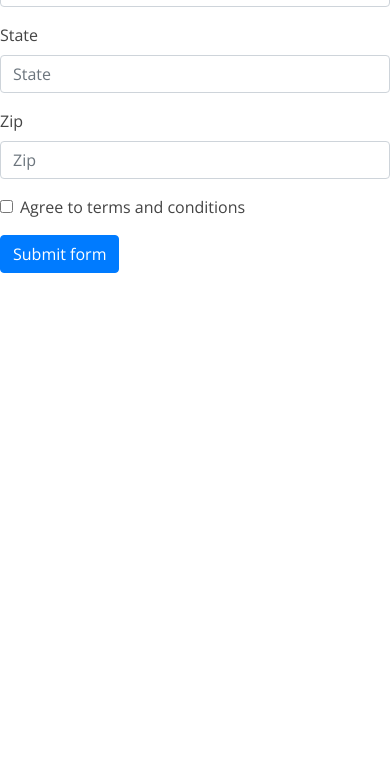
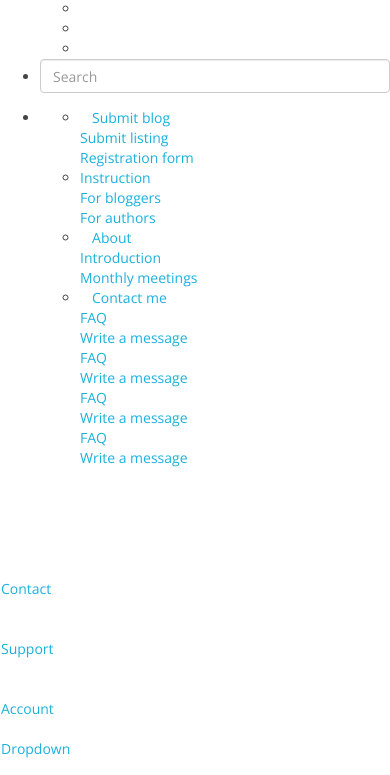
Before and after one commit to zsorryboyz/stagmg, a CodeIgniter app: page /Product/index.php/main/test in a window 390 px wide; the page is wider, and only the part inside the window is pictured. Shown: the part 321-1096 px from the top of that part. Before the commit the page ends 594 px from the top of that part, so only its background shows below. Run offline with CodeIgniter, Linux system fonts and the light colour scheme; some libraries are stand-ins or nearby versions.

Commit message:
'changenameedit'

```diff
--- a/application/controllers/Product.php
+++ b/application/controllers/Product.php
@@ -56,7 +56,7 @@
 }
 
 
-  	$this->load->view('Editproduct',$data );
+  	$this->load->view('Editpro',$data );
 
 }
 
--- a/application/views/Product.php
+++ b/application/views/Product.php
@@ -93,7 +93,7 @@
         <a href="Product" class="list-group-item list-group-item-action bg-light">อัลบัมสินค้า</a>
         <a href="orderstore" class="list-group-item list-group-item-action bg-light">สินค้าคงคลัง</a>
 
-        <a href="viewOrder" class="list-group-item list-group-item-action bg-light">การจัดส่งสินค้า</a>
+        <a href="viewOrder" class="list-group-item list-group-item-action bg-light">ประวัติการขาย</a>
         <a href="#" class="list-group-item list-group-item-action bg-light">ประวัติการส่ง</a>
       </div>
     </div>
--- a/application/views/test.php
+++ b/application/views/test.php
@@ -42,120 +42,309 @@
   <div id="fb-root"></div>
   <script async defer crossorigin="anonymous" src="https://connect.facebook.net/th_TH/sdk.js#xfbml=1&version=v4.0&appId=639497196533705&autoLogAppEvents=1"></script>
 
+<style>
+/* Only for snippet */
+.double-nav .breadcrumb-dn {
+  color: #fff;
+}
+
+
+</style>
+
 
 </head>
 
-<body>
 
-<form class="needs-validation" novalidate>
-  <div class="form-row">
-    <div class="col-md-4 mb-3">
-      <label for="1">First name</label>
-      <input type="text" class="form-control" id="1" placeholder="First name" value="Mark" required>
-      <div class="valid-feedback">
-        Looks good!
+
+<body class="fixed-sn cyan-skin">
+
+<!--Double navigation-->
+<header>
+  <!-- Sidebar navigation -->
+  <div id="slide-out" class="side-nav sn-bg-4 fixed">
+    <ul class="custom-scrollbar">
+      <!-- Logo -->
+      <li>
+        <div class="logo-wrapper waves-light">
+          <a href="#"><img src="https://mdbootstrap.com/img/logo/mdb-transparent.png" class="img-fluid flex-center"></a>
+        </div>
+      </li>
+      <!--/. Logo -->
+      <!--Social-->
+      <li>
+        <ul class="social">
+          <li><a href="#" class="icons-sm fb-ic"><i class="fab fa-facebook-f"> </i></a></li>
+          <li><a href="#" class="icons-sm pin-ic"><i class="fab fa-pinterest"> </i></a></li>
+          <li><a href="#" class="icons-sm gplus-ic"><i class="fab fa-google-plus-g"> </i></a></li>
+          <li><a href="#" class="icons-sm tw-ic"><i class="fab fa-twitter"> </i></a></li>
+        </ul>
+      </li>
+      <!--/Social-->
+      <!--Search Form-->
+      <li>
+        <form class="search-form" role="search">
+          <div class="form-group md-form mt-0 pt-1 waves-light">
+            <input type="text" class="form-control" placeholder="Search">
+          </div>
+        </form>
+      </li>
+      <!--/.Search Form-->
+      <!-- Side navigation links -->
+      <li>
+        <ul class="collapsible collapsible-accordion">
+          <li><a class="collapsible-header waves-effect arrow-r"><i class="fas fa-chevron-right"></i> Submit blog<i
+                class="fas fa-angle-down rotate-icon"></i></a>
+            <div class="collapsible-body">
+              <ul class="list-unstyled">
+                <li><a href="#" class="waves-effect">Submit listing</a>
+                </li>
+                <li><a href="#" class="waves-effect">Registration form</a>
+                </li>
+              </ul>
+            </div>
+          </li>
+          <li><a class="collapsible-header waves-effect arrow-r"><i class="fas fa-hand-pointer"></i> Instruction<i
+                class="fas fa-angle-down rotate-icon"></i></a>
+            <div class="collapsible-body">
+              <ul class="list-unstyled">
+                <li><a href="#" class="waves-effect">For bloggers</a>
+                </li>
+                <li><a href="#" class="waves-effect">For authors</a>
+                </li>
+              </ul>
+            </div>
+          </li>
+          <li><a class="collapsible-header waves-effect arrow-r"><i class="fas fa-eye"></i> About<i class="fas fa-angle-down rotate-icon"></i></a>
+            <div class="collapsible-body">
+              <ul class="list-unstyled">
+                <li><a href="#" class="waves-effect">Introduction</a>
+                </li>
+                <li><a href="#" class="waves-effect">Monthly meetings</a>
+                </li>
+              </ul>
+            </div>
+          </li>
+          <li><a class="collapsible-header waves-effect arrow-r"><i class="far fa-envelope"></i> Contact me<i class="fas fa-angle-down rotate-icon"></i></a>
+            <div class="collapsible-body">
+              <ul class="list-unstyled">
+                <li><a href="#" class="waves-effect">FAQ</a>
+                </li>
+                <li><a href="#" class="waves-effect">Write a message</a>
+                </li>
+                <li><a href="#" class="waves-effect">FAQ</a>
+                </li>
+                <li><a href="#" class="waves-effect">Write a message</a>
+                </li>
+                <li><a href="#" class="waves-effect">FAQ</a>
+                </li>
+                <li><a href="#" class="waves-effect">Write a message</a>
+                </li>
+                <li><a href="#" class="waves-effect">FAQ</a>
+                </li>
+                <li><a href="#" class="waves-effect">Write a message</a>
+                </li>
+              </ul>
+            </div>
+          </li>
+        </ul>
+      </li>
+      <!--/. Side navigation links -->
+    </ul>
+    <div class="sidenav-bg mask-strong"></div>
+  </div>
+  <!--/. Sidebar navigation -->
+  <!-- Navbar -->
+  <nav class="navbar fixed-top navbar-toggleable-md navbar-expand-lg scrolling-navbar double-nav">
+    <!-- SideNav slide-out button -->
+    <div class="float-left">
+      <a href="#" data-activates="slide-out" class="button-collapse"><i class="fas fa-bars"></i></a>
+    </div>
+    <!-- Breadcrumb-->
+    <div class="breadcrumb-dn mr-auto">
+      <p>Material Design for Bootstrap</p>
+    </div>
+    <ul class="nav navbar-nav nav-flex-icons ml-auto">
+      <li class="nav-item">
+        <a class="nav-link"><i class="fas fa-envelope"></i> <span class="clearfix d-none d-sm-inline-block">Contact</span></a>
+      </li>
+      <li class="nav-item">
+        <a class="nav-link"><i class="fas fa-comments"></i> <span class="clearfix d-none d-sm-inline-block">Support</span></a>
+      </li>
+      <li class="nav-item">
+        <a class="nav-link"><i class="fas fa-user"></i> <span class="clearfix d-none d-sm-inline-block">Account</span></a>
+      </li>
+      <li class="nav-item dropdown">
+        <a class="nav-link dropdown-toggle" href="#" id="navbarDropdownMenuLink" data-toggle="dropdown"
+          aria-haspopup="true" aria-expanded="false">
+          Dropdown
+        </a>
+        <div class="dropdown-menu dropdown-menu-right" aria-labelledby="navbarDropdownMenuLink">
+          <a class="dropdown-item" href="#">Action</a>
+          <a class="dropdown-item" href="#">Another action</a>
+          <a class="dropdown-item" href="#">Something else here</a>
+        </div>
+      </li>
+    </ul>
+  </nav>
+  <!-- /.Navbar -->
+</header>
+<!--/.Double navigation-->
+
+<!--Main layout-->
+<main>
+
+  <div class="container-fluid text-center">
+
+    <!--Card-->
+    <div class="card card-cascade wider reverse my-4 pb-5">
+
+      <!--Card image-->
+      <div class="view view-cascade overlay wow fadeIn">
+        <img src="https://mdbootstrap.com/img/Photos/Slides/img%20(52).jpg" class="img-fluid">
+        <a href="#!">
+          <div class="mask rgba-white-slight"></div>
+        </a>
       </div>
+      <!--/Card image-->
+
+      <!--Card content-->
+      <div class="card-body card-body-cascade text-center wow fadeIn" data-wow-delay="0.2s">
+        <!--Title-->
+        <h4 class="card-title"><strong>My adventure</strong></h4>
+        <h5 class="blue-text"><strong>Photography</strong></h5>
+
+        <p class="card-text">Sed ut perspiciatis unde omnis iste natus sit voluptatem accusantium doloremque
+          laudantium, totam rem aperiam.
+        </p>
+
+        <a class="btn btn-primary btn-lg">Primary button</a>
+        <a class="btn btn-secondary btn-lg">Secondary button</a>
+        <a class="btn btn-default btn-lg">Default button</a>
+
+      </div>
+      <!--/.Card content-->
+
     </div>
-    <div class="col-md-4 mb-3">
-      <label for="2">Last name</label>
-      <input type="text" class="form-control" id="2" placeholder="Last name" value="Otto" required>
-      <div class="valid-feedback">
-        Looks good!
+    <!--/.Card-->
+
+  </div>
+
+</main>
+<!--/Main layout-->
+
+<!--Footer-->
+<footer class="page-footer text-center text-md-left pt-4">
+
+  <!--Footer Links-->
+  <div class="container-fluid">
+    <div class="row">
+
+      <!--First column-->
+      <div class="col-md-3">
+        <h5 class="text-uppercase font-weight-bold mb-4">Footer Content</h5>
+        <p>Here you can use rows and columns here to organize your footer content.</p>
       </div>
-    </div>
-    <div class="col-md-4 mb-3">
-      <label for="3">Username</label>
-      <div class="input-group">
-        <div class="input-group-prepend">
-          <span class="input-group-text" id="inputGroupPrepend">@</span>
-        </div>
-        <input type="text" class="form-control" id="validationCustomUsername" placeholder="Username" aria-describedby="inputGroupPrepend" required>
-        <div class="invalid-feedback">
-          Please choose a username.
-        </div>
+      <!--/.First column-->
+
+      <hr class="w-100 clearfix d-md-none">
+
+      <!--Second column-->
+      <div class="col-md-2 mx-auto">
+        <h5 class="text-uppercase font-weight-bold mb-4">Links</h5>
+        <ul class="list-unstyled">
+          <li><a href="#!">Link 1</a></li>
+          <li><a href="#!">Link 2</a></li>
+          <li><a href="#!">Link 3</a></li>
+          <li><a href="#!">Link 4</a></li>
+        </ul>
       </div>
+      <!--/.Second column-->
+
+      <hr class="w-100 clearfix d-md-none">
+
+      <!--Third column-->
+      <div class="col-md-2 mx-auto">
+        <h5 class="text-uppercase font-weight-bold mb-4">Links</h5>
+        <ul class="list-unstyled">
+          <li><a href="#!">Link 1</a></li>
+          <li><a href="#!">Link 2</a></li>
+          <li><a href="#!">Link 3</a></li>
+          <li><a href="#!">Link 4</a></li>
+        </ul>
+      </div>
+      <!--/.Third column-->
+
+      <hr class="w-100 clearfix d-md-none">
+
+      <!--Fourth column-->
+      <div class="col-md-2 mx-auto">
+        <h5 class="text-uppercase font-weight-bold mb-4">Links</h5>
+        <ul class="list-unstyled">
+          <li><a href="#!">Link 1</a></li>
+          <li><a href="#!">Link 2</a></li>
+          <li><a href="#!">Link 3</a></li>
+          <li><a href="#!">Link 4</a></li>
+        </ul>
+      </div>
+      <!--/.Fourth column-->
+
     </div>
   </div>
-  <div class="form-row">
-    <div class="col-md-6 mb-3">
-      <label for="validationCustom03">City</label>
-      <input type="text" class="form-control" id="validationCustom03" placeholder="City" required>
-      <div class="invalid-feedback">
-        Please provide a valid city.
-      </div>
-    </div>
-    <div class="col-md-3 mb-3">
-      <label for="validationCustom04">State</label>
-      <input type="text" class="form-control" id="validationCustom04" placeholder="State" required>
-      <div class="invalid-feedback">
-        Please provide a valid state.
-      </div>
-    </div>
-    <div class="col-md-3 mb-3">
-      <label for="validationCustom05">Zip</label>
-      <input type="text" class="form-control" id="validationCustom05" placeholder="Zip" required>
-      <div class="invalid-feedback">
-        Please provide a valid zip.
-      </div>
+  <!--/.Footer Links-->
+
+  <hr>
+
+  <!--Call to action-->
+  <div class="call-to-action text-center my-4">
+    <ul class="list-unstyled list-inline">
+      <li class="list-inline-item">
+        <h5>Register for free</h5>
+      </li>
+      <li class="list-inline-item"><a href="" class="btn btn-primary">Sign up!</a></li>
+    </ul>
+  </div>
+  <!--/.Call to action-->
+
+  <hr>
+
+<!--Social buttons-->
+<div class="social-section text-center">
+  <ul class="list-unstyled list-inline">
+    <li class="list-inline-item"><a class="btn-floating btn-fb"><i class="fab fa-facebook-f"> </i></a></li>
+    <li class="list-inline-item"><a class="btn-floating btn-tw"><i class="fab fa-twitter"> </i></a></li>
+    <li class="list-inline-item"><a class="btn-floating btn-gplus"><i class="fab fa-google-plus-g"> </i></a></li>
+    <li class="list-inline-item"><a class="btn-floating btn-li"><i class="fab fa-linkedin-in"> </i></a></li>
+    <li class="list-inline-item"><a class="btn-floating btn-git"><i class="fab fa-github"> </i></a></li>
+  </ul>
+</div>
+<!--/.Social buttons-->
+
+  <!--Copyright-->
+  <div class="footer-copyright py-3 text-center">
+    <div class="container-fluid">
+      © 2018 Copyright: <a href="http://www.MDBootstrap.com"> MDBootstrap.com </a>
+
     </div>
   </div>
-  <div class="form-group">
-    <div class="form-check">
-      <input class="form-check-input" type="checkbox" value="" id="invalidCheck" required>
-      <label class="form-check-label" for="invalidCheck">
-        Agree to terms and conditions
-      </label>
-      <div class="invalid-feedback">
-        You must agree before submitting.
-      </div>
-    </div>
-  </div>
-  <button class="btn btn-primary" type="submit">Submit form</button>
-</form>
+  <!--/.Copyright-->
+
+</footer>
+<!--/.Footer-->
+
 
 <script>
-// Example starter JavaScript for disabling form submissions if there are invalid fields
-(function() {
-  'use strict';
-  window.addEventListener('load', function() {
-    // Fetch all the forms we want to apply custom Bootstrap validation styles to
-    var forms = document.getElementsByClassName('needs-validation');
-    // Loop over them and prevent submission
-    var validation = Array.prototype.filter.call(forms, function(form) {
-      form.addEventListener('submit', function(event) {
-        if (form.checkValidity() === false) {
-          event.preventDefault();
-          event.stopPropagation();
-        }
-        form.classList.add('was-validated');
-      }, false);
-    });
-  }, false);
-})();
+
+// SideNav Initialization
+$(".button-collapse").sideNav();
+
+new WOW().init();
 </script>
 
 
 
-  <!-- JavaScript Libraries -->
-  <script src="<?php echo base_url('assets/vendor/jquery/jquery.slim.min.js'); ?>"></script>
-  <script src="<?php echo base_url('assets/vendor/bootstrap/js/bootstrap.bundle.min.js'); ?>"></script>
-  <script src="<?php echo base_url('assets/vendor/jquery/jquery.min.js'); ?>"></script>
-  <script src="<?php echo base_url ('assets/test/lib/jquery/jquery.min.js'); ?>"></script>
-  <script src="<?php echo base_url ('assets/test/lib/jquery/jquery-migrate.min.js'); ?>"></script>
-  <script src="<?php echo base_url ('assets/test/lib/bootstrap/js/bootstrap.bundle.min.js'); ?>"></script>
-  <script src="<?php echo base_url ('assets/test/lib/easing/easing.min.js'); ?>"></script>
-  <script src="<?php echo base_url ('assets/test/lib/mobile-nav/mobile-nav.js'); ?>"></script>
-  <script src="<?php echo base_url ('assets/test/lib/wow/wow.min.js'); ?>"></script>
-  <script src="<?php echo base_url ('assets/test/lib/waypoints/waypoints.min.js'); ?>"></script>
-  <script src="<?php echo base_url ('assets/test/lib/counterup/counterup.min.js'); ?>"></script>
-  <script src="<?php echo base_url ('assets/test/lib/owlcarousel/owl.carousel.min.js'); ?>"></script>
-  <script src="<?php echo base_url ('assets/test/lib/isotope/isotope.pkgd.min.js'); ?>"></script>
-  <script src="<?php echo base_url ('assets/test/lib/lightbox/js/lightbox.min.js'); ?>"></script>
-  <!-- Contact Form JavaScript File -->
-  <script src="<?php echo base_url ('assets/test/contactform/contactform.js'); ?>"></script>
+</body>
 
-  <!-- Template Main Javascript File -->
-  <script src="<?php echo base_url ('assets/test/js/main.js'); ?>"></script>
 
-</body>
+
+
 </html>
```
Also changed, not shown: application/views/home.php (+4 -4 lines), application/views/EditPro.php (renamed from application/views/EditProduct.php), application/views/view_ship.php (added).
